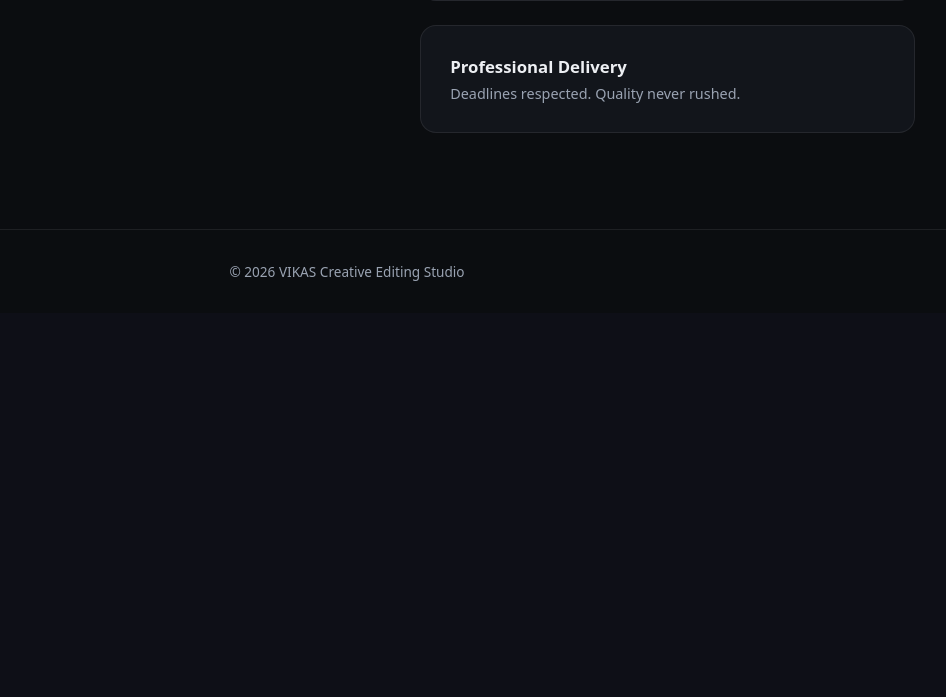
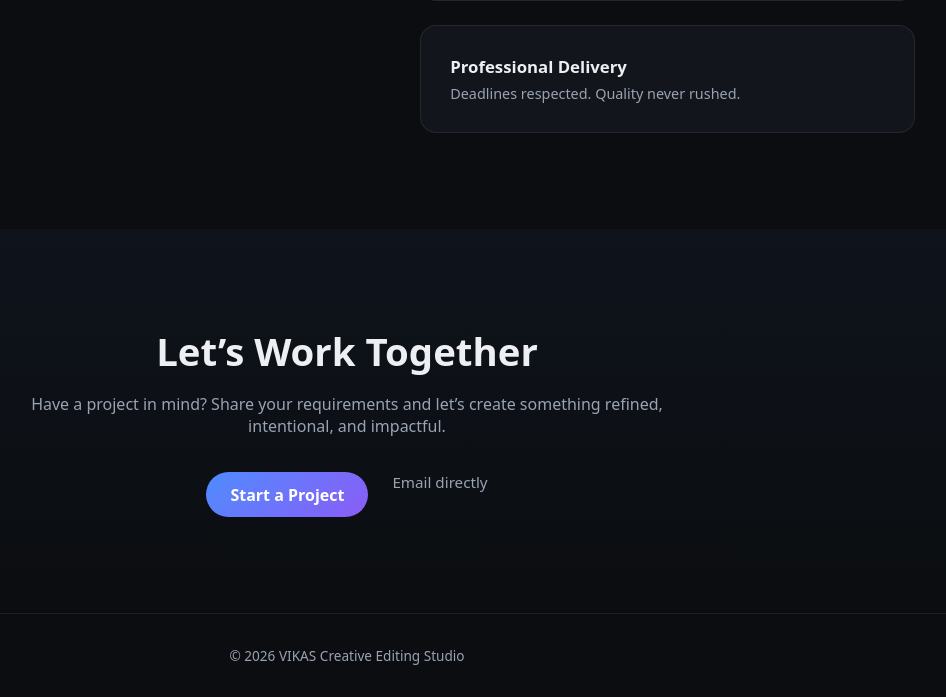
Before and after one commit to sonusudha-1507/vikas-creative-studio, a Flask app: page / in a window 1280 px wide. Shown: the part 2442-3139 px from the top of the page, without its empty margins (293-1239 px from the left). Before the commit the page ends 2723 px from the top, so only its background shows below. Run offline with Flask 3, Linux system fonts and the light colour scheme.

Commit message:
Add contact and final start project CTA section

```diff
--- a/static/css/base.css
+++ b/static/css/base.css
@@ -317,3 +317,37 @@ main {
         grid-template-columns: 1fr;
     }
 }
+/* =========================
+   Contact / Final CTA
+========================= */
+.contact-cta {
+    padding: 6rem 2rem;
+    background: linear-gradient(
+        180deg,
+        rgba(79, 140, 255, 0.05),
+        rgba(0, 0, 0, 0)
+    );
+}
+
+.contact-box {
+    max-width: 720px;
+    margin: 0 auto;
+    text-align: center;
+}
+
+.contact-box h2 {
+    font-size: 2.4rem;
+    margin-bottom: 1rem;
+}
+
+.contact-box p {
+    color: var(--text-muted);
+    margin-bottom: 2.2rem;
+}
+
+.contact-actions {
+    display: flex;
+    justify-content: center;
+    gap: 1.5rem;
+    flex-wrap: wrap;
+}
--- a/templates/home.html
+++ b/templates/home.html
@@ -125,5 +125,21 @@
         </div>
     </div>
 </section>
+<section class="contact-cta">
+    <div class="contact-box">
+        <h2>Let’s Work Together</h2>
+        <p>
+            Have a project in mind? Share your requirements and
+            let’s create something refined, intentional, and impactful.
+        </p>
+
+        <div class="contact-actions">
+            <a href="#" class="cta-btn">Start a Project</a>
+            <a href="mailto:vikas.creative@gmail.com" class="secondary-link">
+                Email directly
+            </a>
+        </div>
+    </div>
+</section>
 
 {% endblock %}
```
